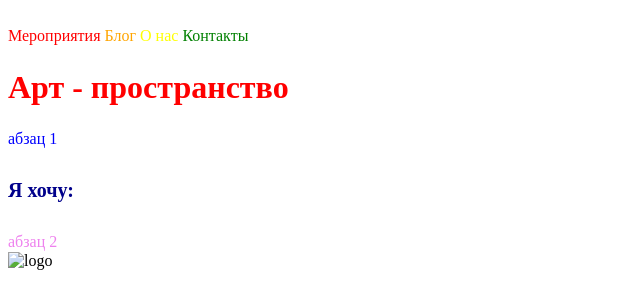
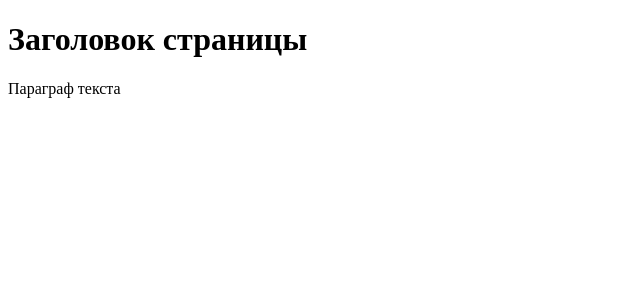
Before and after one commit to aylanakhomushku/p, a plain HTML site: page index.html in a window 1280 px wide. Shown: the whole page, without its empty margins (0-640 px from the left). Drawn offline with Linux system fonts and the light colour scheme.

Commit message:
1урок1задание

```diff
--- a/index.html
+++ b/index.html
@@ -1,36 +1,10 @@
 <!DOCTYPE html>
-<html lang="ru">
+<html>
 <head>
-    <meta charset="UTF-8" />
-    <title>Lenni art</title>
-    <link rel="stylesheet" href="styles/styles.css">
+    <title>Название документа (страницы)</title>
 </head>
-  <body class="body">
-      <header class="header">
-          <a href="index.html" class="nav__link"Главная>
-            <img src="" alt="" class="">
-          </a>
-          <nav class="nav">
-              <a1 href="events" class="nav__link">Мероприятия</a1>
-              <a2 href="blog" class="nav__link">Блог</a2>
-              <a3 href="about us" class="nav__link">О нас</a3>
-              <a4 href="contacts" class="nav__link">Контакты</a4>
-            </nav>
-      <header/>
-      <main>
-          <div class="block">
-          <h1>Арт - пространство</h1>
-              </div>
-        <section>
-            <p1 class="about">абзац 1</p1>
-            <div class="block">
-                <h2>Я хочу:</h2>
-                <p2 class="about">абзац 2</p2>
-            </div>
-        </section>
-      </main>
-      <footer class="footer">
-         <img src="images/logo.png" alt="logo" class="logo page-header__logo"/>
-      </footer>
-  </body>
+<body>
+    <h1>Заголовок страницы</h1>
+    <p>Параграф текста</p>
+</body>
 </html>
--- a/styles/styles.css
+++ b/styles/styles.css
@@ -1,69 +1,41 @@
-h1 {
-    height: 40px;
+html,
+body {
+    margin: 0;
     padding: 0;
-    background: transparent;
-    font-size: 32px;
-    line-height: 40px;
-    color: red;
+    width: 100%;
 }
-h2 {
-    font-size: 20px;
-    line-height: 50px;
-    color: darkblue;
+
+body {
+    box-sizing: border-box;
+    display: flex;
+    flex-direction: column;
+    min-height: 100vh;
+    padding-top: 147px;
+    font-family: 'Open Sans', sans-serif;
 }
-p1 {
-    height: 20px;
-    padding: 0;
-    background: transparent;
-    font-size: 16px;
-    line-height: 20px;
-    color: blue;
+
+.page-header {
+    position: fixed;
+    top: 0;
+    left: 0;
+    width: 100%;
+    height: 147px;
 }
-p2 {
-    height: 20px;
-    padding: 0;
-    background: transparent;
-    font-size: 16px;
-    line-height: 20px;
-    color: violet;
+
+.page-header__container {
+    box-sizing: border-box;
+    display: flex;
+    align-items: center;
+    max-width: 1414px;
+    width: 100%;
+    padding-left: 40px;
+    padding-right: 40px;
 }
-a1 {
-    height: 20px;
-    padding: 0;
-    background: transparent;
-    font-size: 16px;
-    line-height: 20px;
-    color: grey;
+
+.main {
+    flex: 1 0 auto;
 }
-a1 {
-    height: 20px;
-    padding: 0;
-    background: transparent;
-    font-size: 16px;
-    line-height: 20px;
-    color: red;
+
+.page-footer {
+    flex: 0 0 auto;
 }
-a2 {
-    height: 20px;
-    padding: 0;
-    background: transparent;
-    font-size: 16px;
-    line-height: 20px;
-    color: orange;
-}
-a3 {
-    height: 20px;
-    padding: 0;
-    background: transparent;
-    font-size: 16px;
-    line-height: 20px;
-    color: yellow;
-}
-a4 {
-    height: 20px;
-    padding: 0;
-    background: transparent;
-    font-size: 16px;
-    line-height: 20px;
-    color: green;
-}
```
